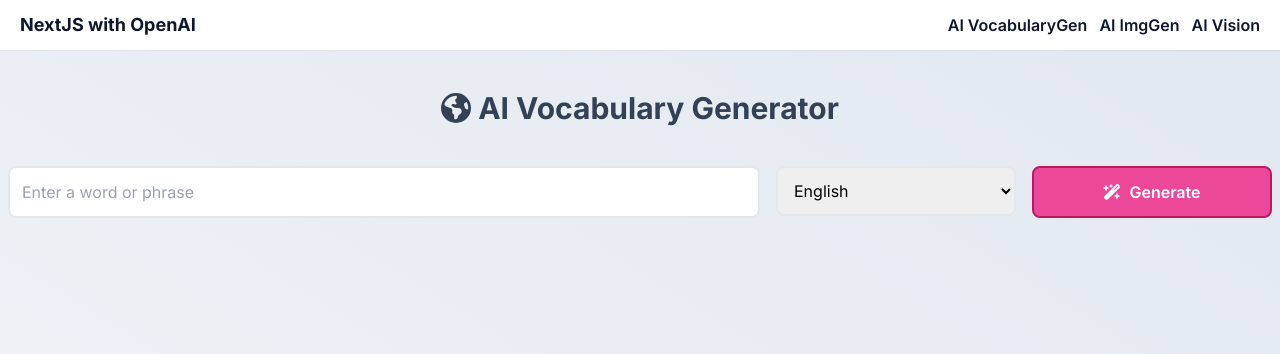
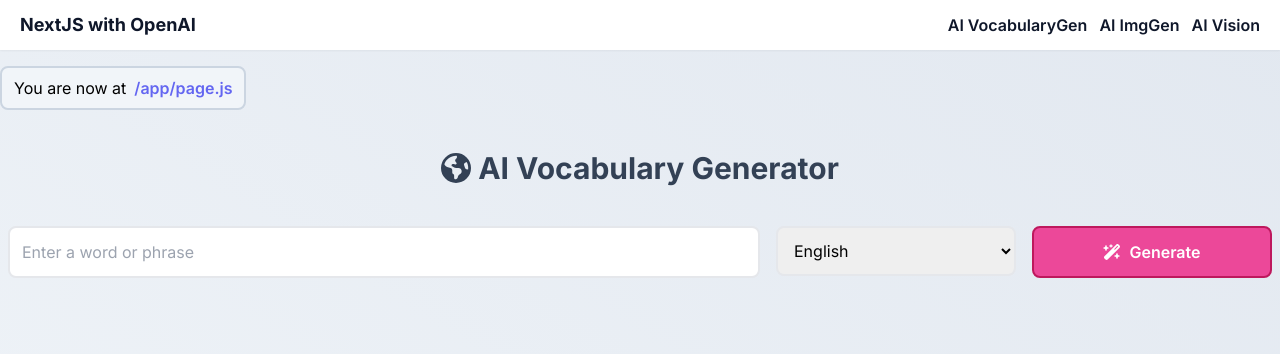
Before and after one commit to andy19910102/react-web-app-with-openai, a Next.js app: page / in a window 1280 px wide. Shown: the top 354 px of the page. Built offline with nearby package versions, Linux system fonts and the light colour scheme.

Commit message:
feat: add current file indicator component

```diff
--- a/app/image-generator/page.js
+++ b/app/image-generator/page.js
@@ -3,6 +3,7 @@
 import { useState } from "react";
 import axios from "axios";
 import { faImage } from "@fortawesome/free-solid-svg-icons"
+import CurrentFileIndicator from "@/components/CurrentFileIndicator";
 import PageHeader from "@/components/PageHeader";
 import GeneratorButton from "@/components/GenerateButton";
 
@@ -23,6 +24,7 @@
 
     return (
         <>
+            <CurrentFileIndicator filePath="/app/image-generator/page.js" />
             <PageHeader title="AI Image Generator" icon={faImage} />
             <section>
                 <div className="container mx-auto">
--- a/app/page.js
+++ b/app/page.js
@@ -3,6 +3,7 @@
 import { useState } from "react";
 import axios from "axios";
 import { faEarthAmericas } from "@fortawesome/free-solid-svg-icons";
+import CurrentFileIndicator from "@/components/CurrentFileIndicator";
 import PageHeader from "@/components/PageHeader";
 import GeneratorButton from "@/components/GenerateButton";
 
@@ -26,6 +27,7 @@
 
   return (
     <>
+      <CurrentFileIndicator filePath="/app/page.js" />
       <PageHeader title="AI Vocabulary Generator" icon={faEarthAmericas} />
       <section>
         <div className="container mx-auto">
--- a/app/vision/page.js
+++ b/app/vision/page.js
@@ -2,6 +2,7 @@
 
 import { useState } from "react";
 import axios from "axios";
+import CurrentFileIndicator from "@/components/CurrentFileIndicator";
 import PageHeader from "@/components/PageHeader";
 import { faEye } from "@fortawesome/free-solid-svg-icons"
 
@@ -17,6 +18,7 @@
 
     return (
         <>
+            <CurrentFileIndicator filePath="/app/vision/page.js" />
             <PageHeader title="AI Vision" icon={faEye} />
             <section>
                 <div className="container mx-auto">
--- /dev/null
+++ b/components/CurrentFileIndicator.js
@@ -0,0 +1,12 @@
+export default function CurrentFileIndicator({ filePath }) {
+    return (
+        <div className="container mx-auto">
+            <div className="bg-slate-100 border-2 w-fit border-slate-300 rounded-lg mt-4 py-2 px-3 text-md">
+                You are now at
+                <span className="ml-2 font-semibold text-indigo-500">
+                    {filePath}
+                </span>
+            </div>
+        </div>
+    );
+}
```
